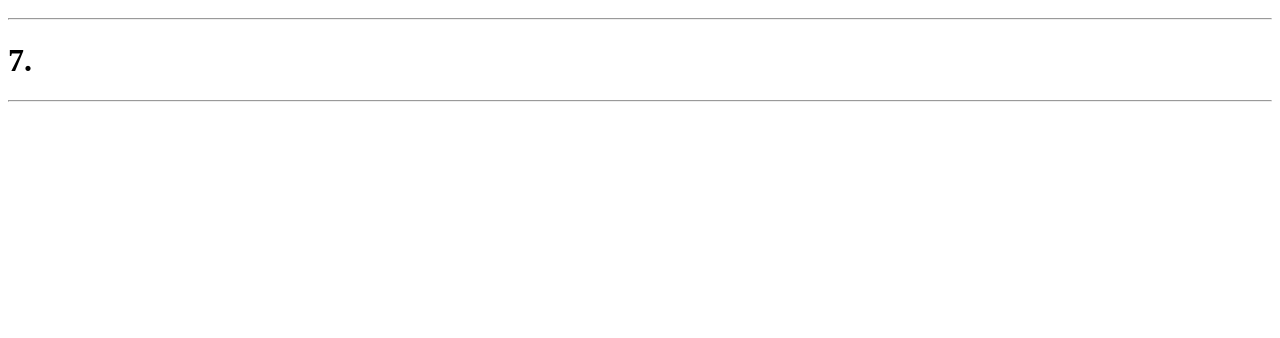
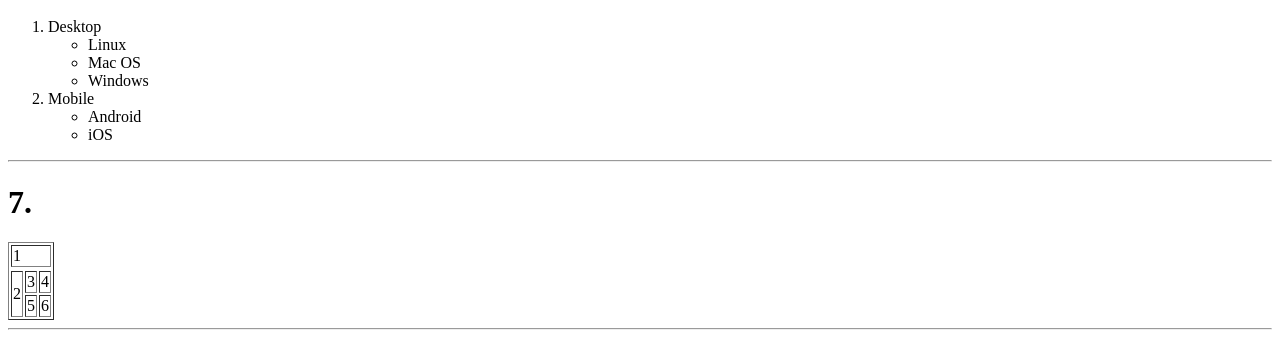
Before and after one commit to chamilton-mhs/chamilton-mhs.github.io, a plain HTML site: page lab3.21/index.html in a window 1280 px wide. Shown: the part 734-1072 px from the top of the page. Before the commit the page ends 844 px from the top, so only its background shows below. Drawn offline with Linux system fonts and the light colour scheme.

Commit message:
Update index.html

```diff
--- a/lab3.21/index.html
+++ b/lab3.21/index.html
@@ -32,10 +32,28 @@
 
         <h1>6.</h1>
         <!-- Your solution to #6 here -->
+        <ol>
+		<li>Desktop</li>
+		<ul>
+			<li>Linux</li>
+			<li>Mac OS</li>
+			<li>Windows</li>
+		</ul>
+		<li>Mobile</li>
+		<ul>
+			<li>Android</li>
+			<li>iOS</li>
+		</ul>
+	    </ol>
         <hr>
 
         <h1>7.</h1>
 		<!-- Your solution to #7 here -->
+	    <table border=1>
+		    <tr><td colspan="3">1</td><tr>
+		    <tr><td rowspan="2">2</td><td>3</td><td>4</td></tr>
+		    <tr><td>5</td><td>6</td></tr>
+	    </table>
         <hr>
     </body>
 </html>
```
